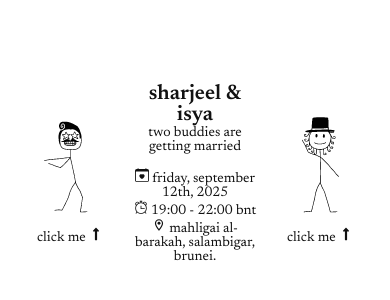
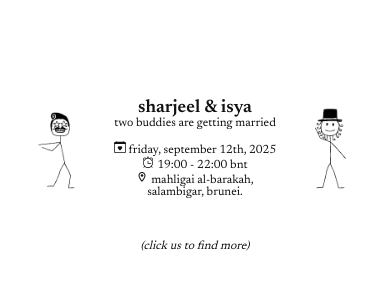
Before and after one commit to sharjeelsoh/wedding-invite, a Next.js app: page / in a window 390 px wide. Shown: the part 248-548 px from the top of the page. Built offline with nearby package versions, Linux system fonts and the light colour scheme.

Commit message:
fixes 2.0

```diff
--- a/app/global.css
+++ b/app/global.css
@@ -7,7 +7,7 @@ body {
   background-color: #fff;
   color: #111;
   text-transform: lowercase;
-  font-size: 14px;
+  font-size: 12px;
 }
 
 * {
@@ -68,6 +68,7 @@ h4 {
 
 .about-content ul {
   list-style: none;
+  margin-top: 0;
   padding: 0;
   text-align: "left";
 
@@ -75,15 +76,22 @@ h4 {
 
 .link {
   text-decoration: none;
-  font-size: 16px;
+  font-size: 14px;
+}
+
+.footer {
+  padding-top: 40px;
+  text-align: center;
 }
 
 @media (max-width: 600px) {
   .content {
     width: 100%;
     margin: 10px;
+    padding-top: 20px;
+    padding-bottom: 20px;
   }
   .gif-wrapper img {
-    height: 120px;
+    height: 100px;
   }
 }
--- a/app/page.js
+++ b/app/page.js
@@ -1,7 +1,6 @@
 'use client';
 
 import { useRouter } from "next/navigation";
-import { FaLongArrowAltUp } from "react-icons/fa";
 import { TfiAlarmClock } from "react-icons/tfi";
 import { MdOutlineLocationOn } from "react-icons/md";
 import { BsCalendarHeart } from "react-icons/bs";
@@ -12,11 +11,11 @@ export default function Home() {
   const router = useRouter();
 
   return (
+    <div>
       <div className="invite-wrapper">
 
         <div className="gif-wrapper">
           <img onClick={() => router.push("/saji")} src="/assets/sajistick.gif" alt="saji" />
-        <p>click me <FaLongArrowAltUp /></p>
         </div>
 
         <div className="invite-content">
@@ -29,8 +28,11 @@ export default function Home() {
 
         <div className="gif-wrapper">
           <img onClick={() => router.push("/isya")} src="/assets/isyastick.gif" alt="isya" />
-        <p>click me <FaLongArrowAltUp/></p>
         </div>
+
+      </div>
+
+      <p className="footer"><em>(click us to find more)</em></p>
     </div>
   );
 }
```
Lines whose indentation alone changed are shown as unchanged.
